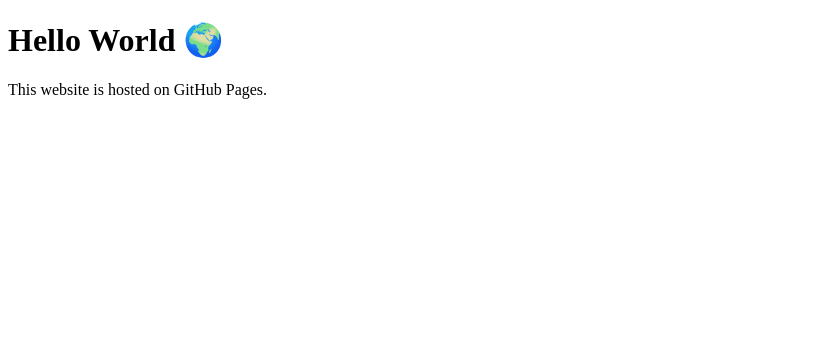
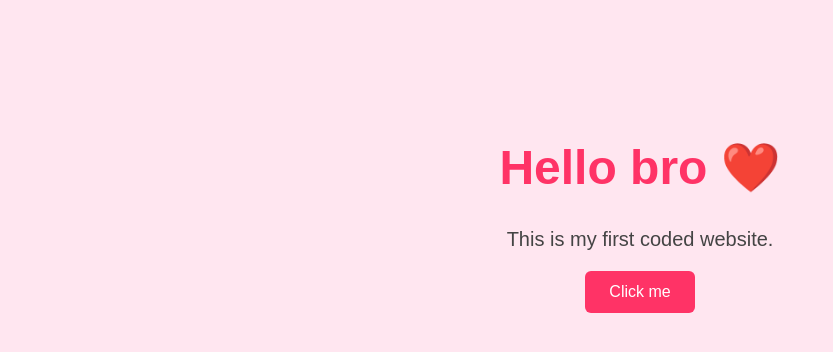
Before and after one commit to missriyav650-droid/my-first-website-, a plain HTML site: page index.html in a window 1280 px wide. Shown: the whole page, without its empty margins (0-833 px from the left). Drawn offline with Linux system fonts and the light colour scheme.

Commit message:
Update index.html

```diff
--- a/index.html
+++ b/index.html
@@ -1,10 +1,41 @@
 <!DOCTYPE html>
 <html>
 <head>
-  <title>My First GitHub Website</title>
+  <title>My First Website</title>
+
+  <style>
+    body {
+      background: #ffe6f0;
+      font-family: Arial, sans-serif;
+      text-align: center;
+      padding-top: 100px;
+    }
+
+    h1 {
+      color: #ff3366;
+      font-size: 48px;
+    }
+
+    p {
+      font-size: 20px;
+      color: #444;
+    }
+
+    button {
+      padding: 12px 24px;
+      font-size: 16px;
+      background: #ff3366;
+      color: white;
+      border: none;
+      border-radius: 6px;
+      cursor: pointer;
+    }
+  </style>
 </head>
+
 <body>
-  <h1>Hello World 🌍</h1>
-  <p>This website is hosted on GitHub Pages.</p>
+  <h1>Hello bro ❤️</h1>
+  <p>This is my first coded website.</p>
+  <button onclick="alert('Welcome! 🎉')">Click me</button>
 </body>
 </html>
```
